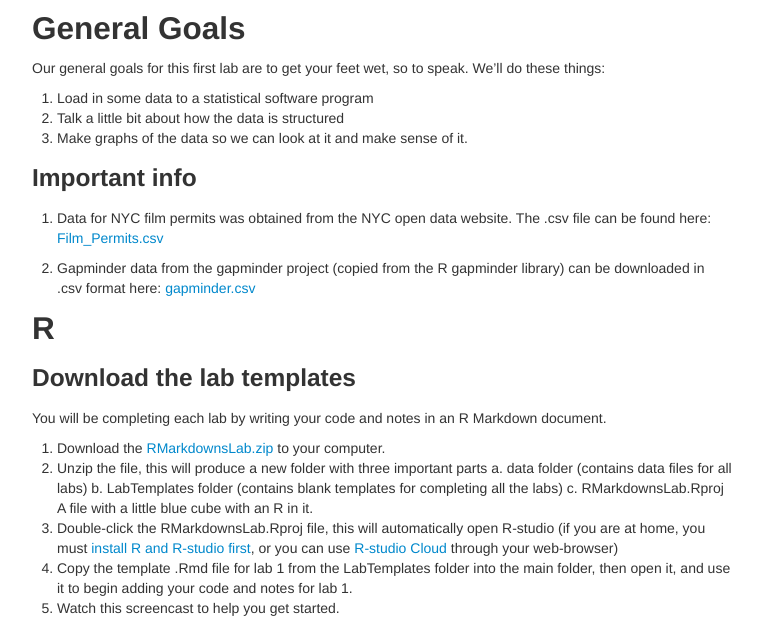
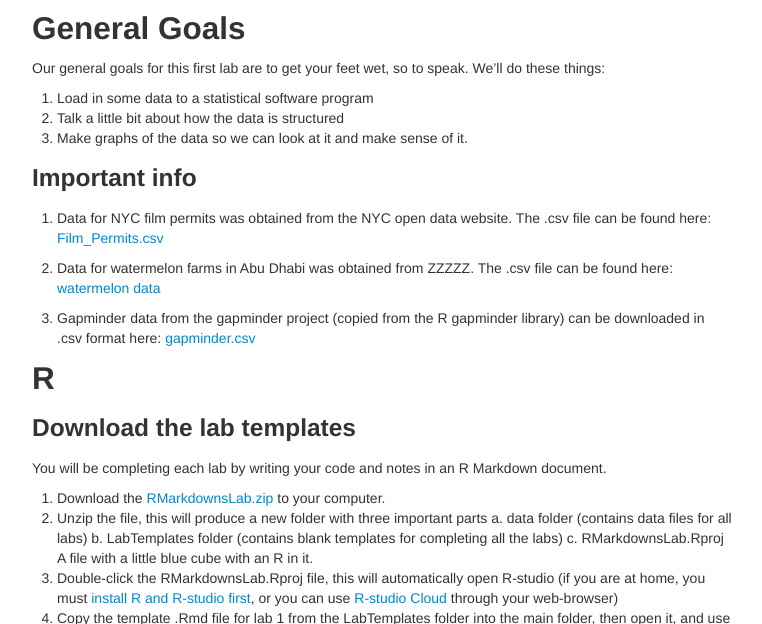
Before and after one commit to SourCherries/psy-466, a Jekyll site: the page built from pages/lab1_visualization.md, in a window 1280 px wide and 900 px high, scrolled down 344 px, cut to the strip 0-624 px from the top of the window. Shown: the whole strip, without its empty margins (258-1020 px from the left). Built offline with Jekyll 4.4.1, drawn with Linux system fonts in a browser that asks for light colours; our own code applies the rules of GitHub Pages for plain Markdown files.

```diff
--- a/pages/lab1_visualization.md
+++ b/pages/lab1_visualization.md
@@ -17,6 +17,7 @@ Our general goals for this first lab are to get your feet wet, so to speak. We
 
 1. Data for NYC film permits was obtained from the NYC open data website. The .csv file can be found here: <a href="https://raw.githubusercontent.com/CrumpLab/statisticsLab/master/data/Film_Permits.csv" download>Film_Permits.csv</a>
 
+1. Data for watermelon farms in Abu Dhabi was obtained from ZZZZZ. The .csv file can be found here: [watermelon data](data/area-of-cultivated-land-for-watermelon.csv)
 
 2. Gapminder data from the gapminder project (copied from the R gapminder library) can be downloaded in .csv format here: <a href="https://raw.githubusercontent.com/CrumpLab/statisticsLab/master/data/gapminder.csv" download>gapminder.csv</a>
 
```
